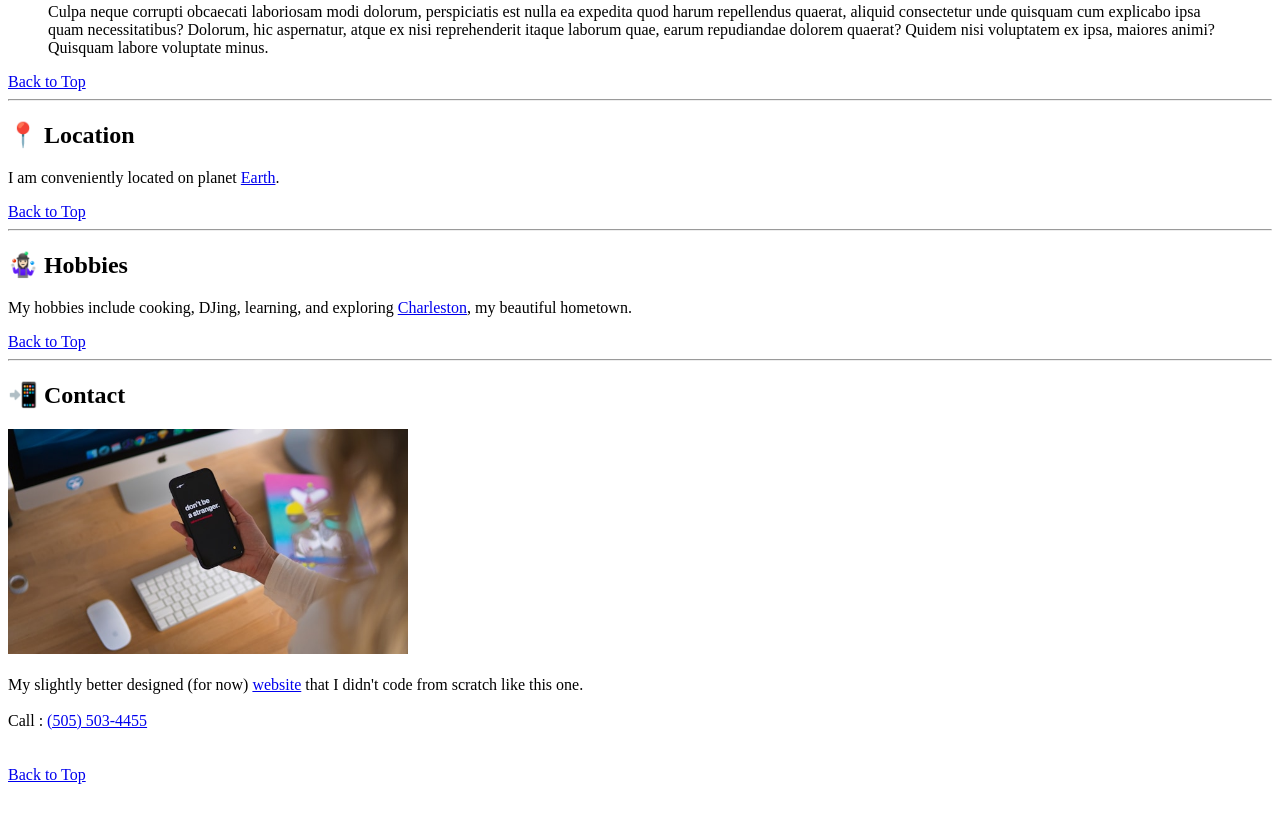
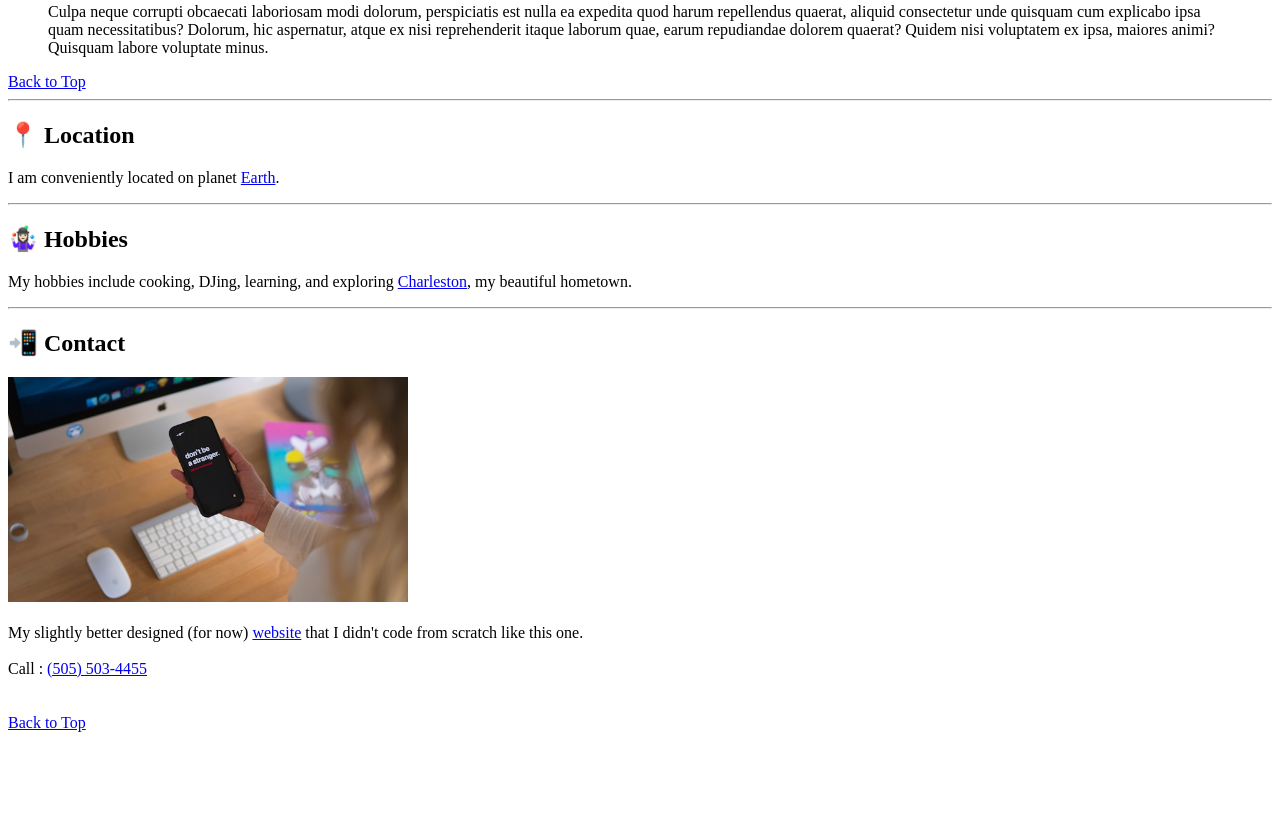
Before and after one commit to katrinathatsit/HTMLPractice, a plain HTML site: page index.html in a window 1280 px wide. Shown: the part 782-1604 px from the top of the page. After the commit the page ends 1558 px from the top, so only its background shows below. Drawn offline with Linux system fonts and the light colour scheme.

Commit message:
Removed "Back to Top"
Redundant on a short webpage

```diff
--- a/index.html
+++ b/index.html
@@ -15,7 +15,7 @@
   <p>I'm learning how to code. I'll update this website as I make changes. It's boring, but click the links.</p><br>
   <img src="./Photos/No_Context_pho.jpg" width="400" loading="lazy" alt="Two bowls of pho Vientamese soup on a table with chopsticks laid to the left beside the bowl. The point of view is from across the table as though two diners are eating in a restaurant together."><figcaption>No-context pho.</figcaption>
 
-<!--PAGE NAVIGATION-->
+<!--PAGE NAVIGATION-------------------------->
 
   <br><br>
     <h2>🗺️ Page Navigation</h2>
@@ -30,7 +30,7 @@
 
   <hr>
 
-<!--ABOUT ME SECTION-->
+<!--ABOUT ME SECTION-------------------------->
 
   <section id="aboutme"><h2>🤓 About Me</h2></section>
 
@@ -46,7 +46,7 @@
 
   <hr>
 
-<!-- LOCATION SECTION -->
+<!-- LOCATION SECTION ------------------------->
 
   <section id="location"><h2>📍 Location</h2></section>
 
@@ -54,27 +54,27 @@
       I am conveniently located on planet <a href="https://www.google.com/maps/place/Alien+Zone/@33.394923,-104.523166,3a,75y,90t/data=!3m8!1e2!3m6!1sAF1QipM2F3pUg1bKUvwlrYyz0rCId6Armz0SCV4JXIFF!2e10!3e12!6shttps:%2F%2Flh5.googleusercontent.com%2Fp%2FAF1QipM2F3pUg1bKUvwlrYyz0rCId6Armz0SCV4JXIFF%3Dw203-h270-k-no!7i3024!8i4032!4m11!1m2!2m1!1sAlien+tourist+attractions!3m7!1s0x86e26ed9bb229113:0x3e991f9e7629d904!8m2!3d33.394923!4d-104.523166!10e5!15sChlBbGllbiB0b3VyaXN0IGF0dHJhY3Rpb25zWhsiGWFsaWVuIHRvdXJpc3QgYXR0cmFjdGlvbnOSAQlnaWZ0X3Nob3CaASRDaGREU1VoTk1HOW5TMFZKUTBGblNVUjRMVjlUYm5aM1JSQULgAQA!16s%2Fg%2F1th5_7dk?entry=ttu" target="_blank" title="A map of where I live">Earth</a>.
     </p>
 
-    <a href="#">Back to Top</a>
+
 
 
   <hr>
-<!-- HOBBIES SECTION -->
+<!-- HOBBIES SECTION -------------------------->
   <section id="hobbies"><h2>🤹🏻‍♀️ Hobbies</h2></section>
     <p>
       My hobbies include cooking, DJing, learning, and exploring <a href="./Photos/Charleston_Is_Trash.jpg" target="_blank" title="A beautiful photo of my hometown">Charleston</a>, my beautiful hometown.
     </p>
 
-    <a href="#">Back to Top</a>
+
 
   <hr>
 
-<!--CONTACT SECTION-->
+<!--CONTACT SECTION-------------------------->
 
   <section id="contact"><h2>📲 Contact</h2></section>
       <img src="./Photos/dont_be_a_stranger.jpg" width="400" alt="A woman's hand holding a smartphone with the words 'Don't be a Stranger' on the screen" loading="lazy">
       <br><br>
 
-<!--LINKS TO CONTACTS-->
+
     My slightly better designed (for now) <a href="https://www.katrinathatsit.com" target="_blank">website</a> that I didn't code from scratch like this one.
 
     <br><br>
```
